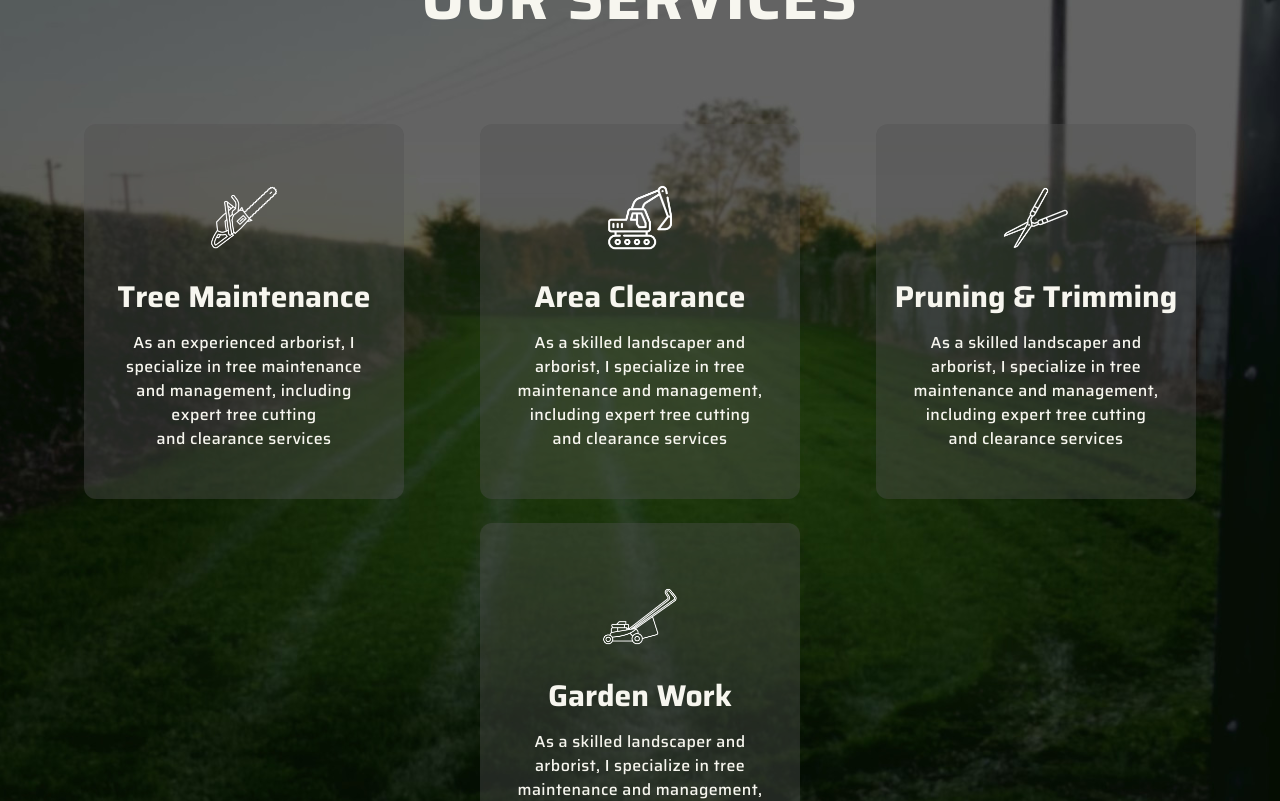
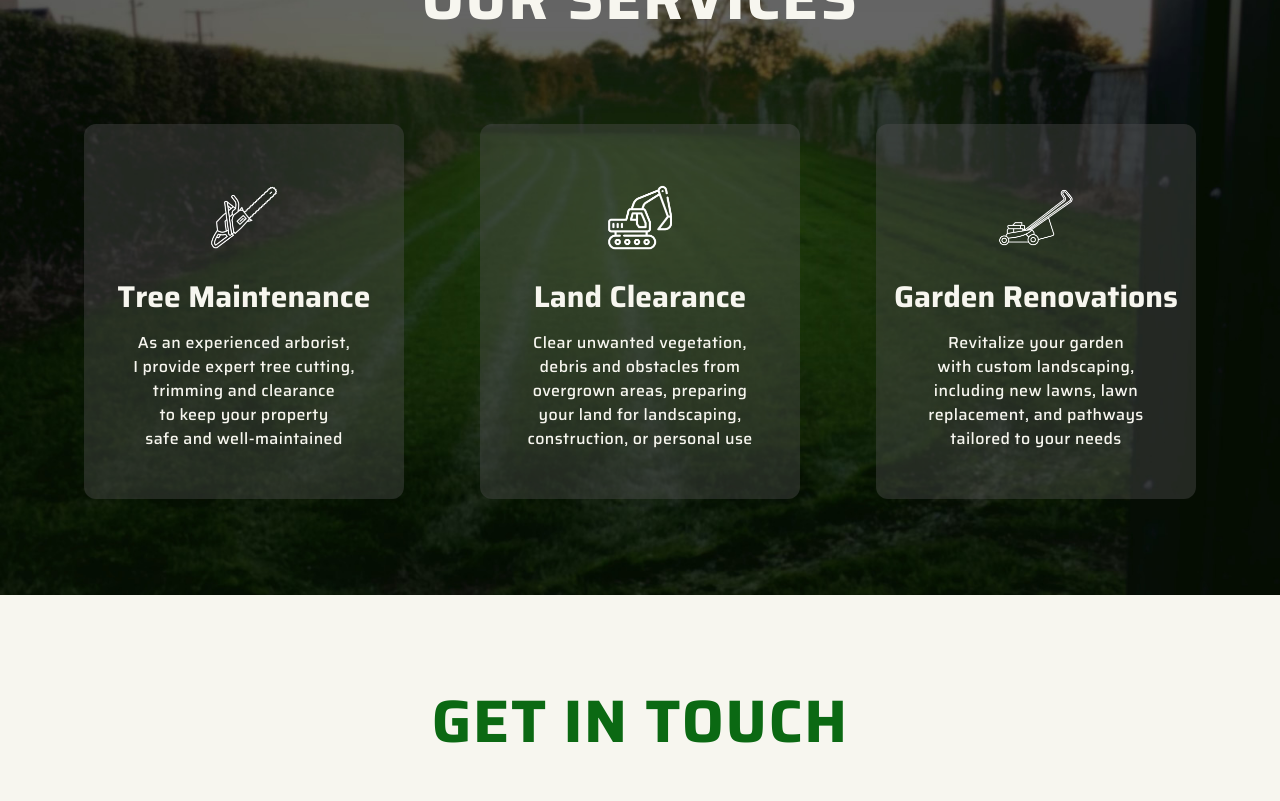
Before and after one commit to KramYengir/treelawn_v2, a Next.js app: page / in a window 1280 px wide. Shown: the part 1580-2381 px from the top of the page. Built offline with nearby package versions, Linux system fonts and the light colour scheme.

Commit message:
reduce to 3 & fill out info

```diff
--- a/components/Services.tsx
+++ b/components/Services.tsx
@@ -7,28 +7,28 @@ const services = [
     imgAlt: "simple graphic of a chainsaw",
     title: "Tree Maintenance",
     description:
-      "As an experienced arborist, I specialize in tree maintenance and management, including expert tree cutting and clearance services",
+      "As an experienced arborist, I provide expert tree cutting, trimming and clearance to keep your property safe and well-maintained",
   },
   {
     imgUrl: "/images/digger-zoom.png",
     imgAlt: "simple graphic of a digger",
-    title: "Area Clearance",
+    title: "Land Clearance",
     description:
-      "As a skilled landscaper and arborist, I specialize in tree maintenance and management, including expert tree cutting and clearance services",
+      "Clear unwanted vegetation, debris and obstacles from overgrown areas, preparing your land for landscaping, construction, or personal use",
   },
-  {
-    imgUrl: "/images/clippers-zoom.png",
-    imgAlt: "simple graphic of a clippers",
-    title: "Pruning & Trimming",
-    description:
-      "As a skilled landscaper and arborist, I specialize in tree maintenance and management, including expert tree cutting and clearance services",
-  },
+  // {
+  //   imgUrl: "/images/clippers-zoom.png",
+  //   imgAlt: "simple graphic of a clippers",
+  //   title: "Pruning & Trimming",
+  //   description:
+  //     "As a skilled landscaper and arborist, I specialize in tree maintenance and management, including expert tree cutting and clearance services",
+  // },
   {
     imgUrl: "/images/lawnmower-zoom.png",
     imgAlt: "simple graphic of a lawnmower",
-    title: "Garden Work",
+    title: "Garden Renovations",
     description:
-      "As a skilled landscaper and arborist, I specialize in tree maintenance and management, including expert tree cutting and clearance services",
+      "Revitalize your garden with custom landscaping, including new lawns, lawn replacement, and pathways tailored to your needs",
   },
 ];
 
```
